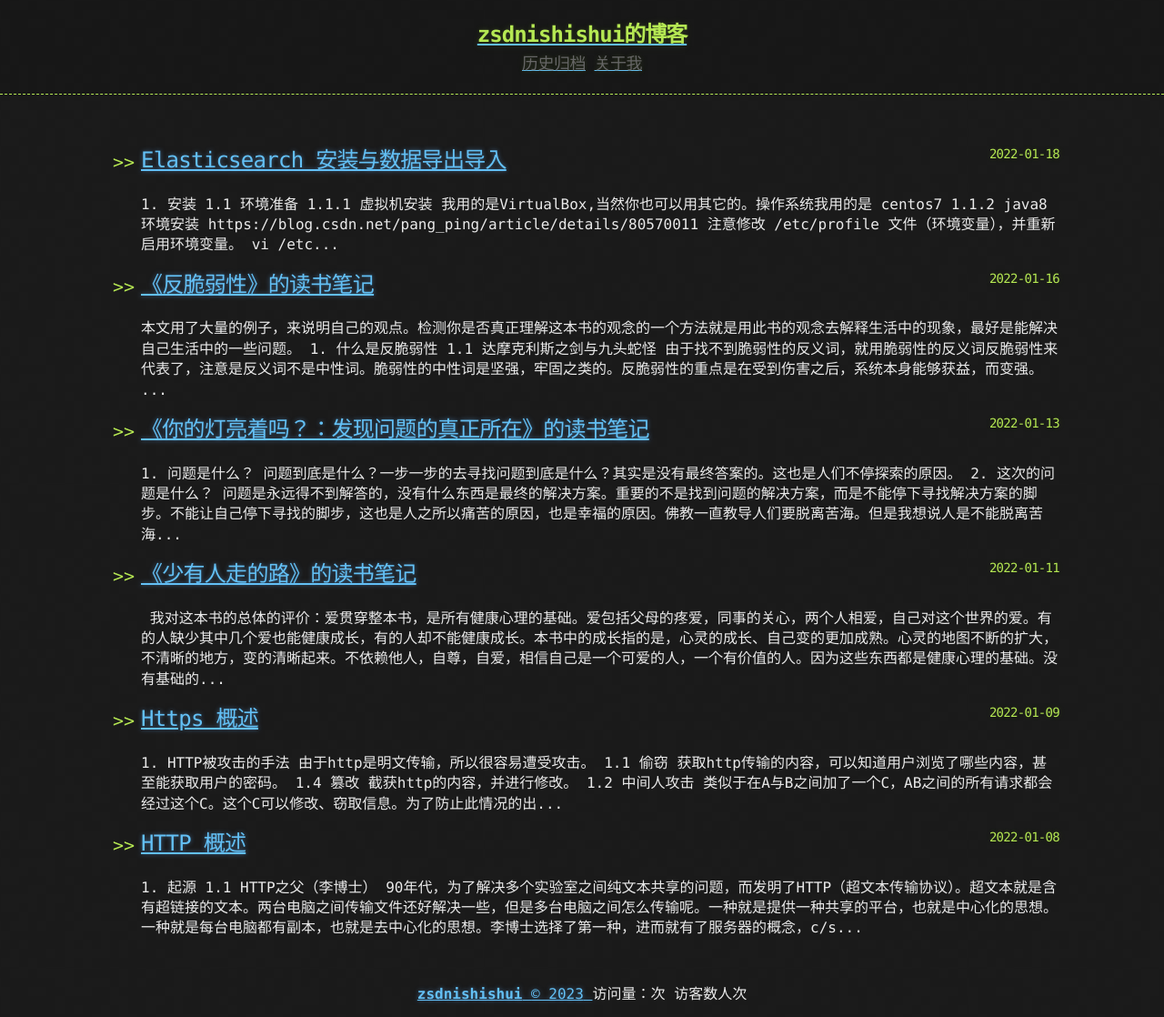
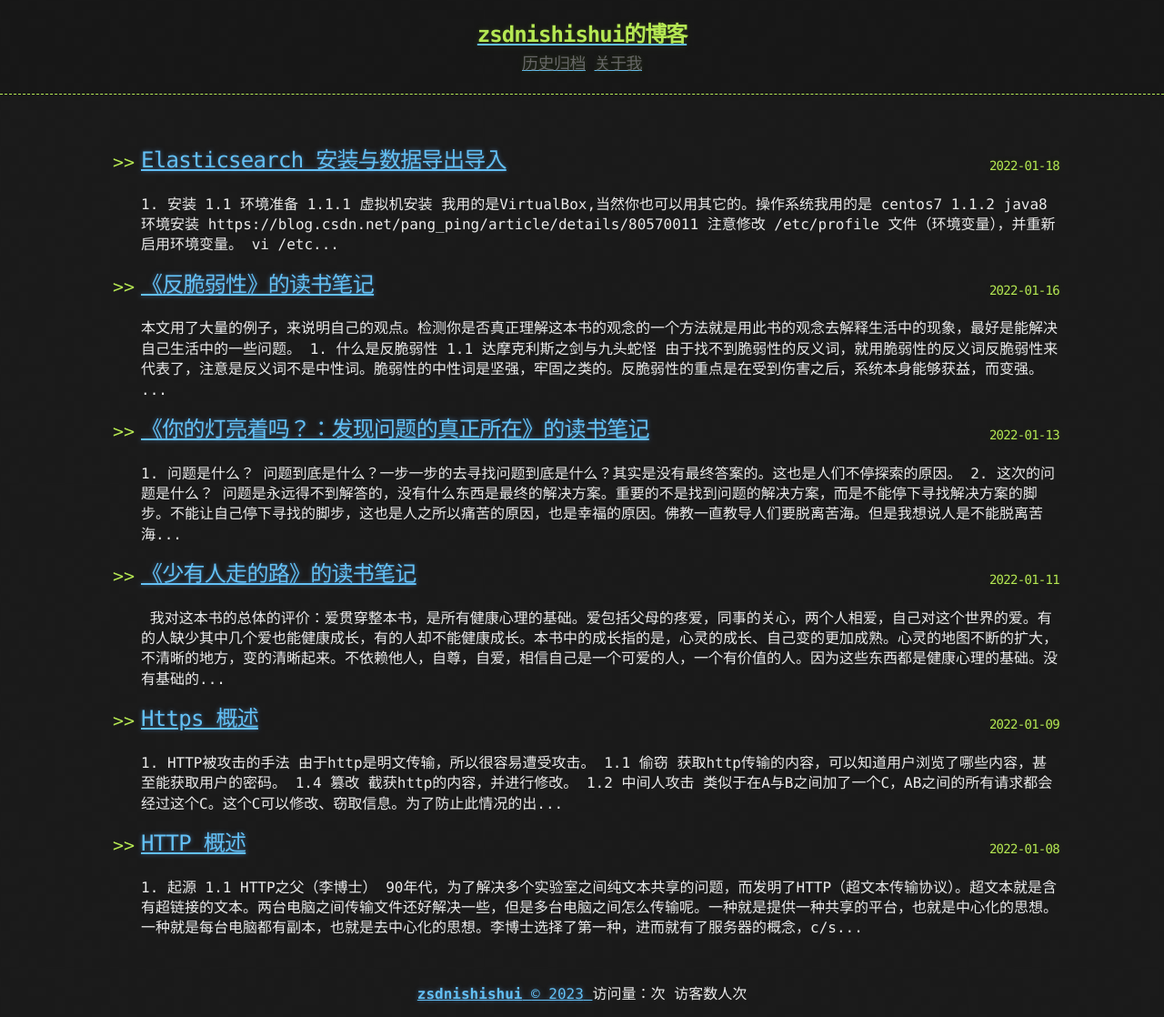
Before and after one commit to zsdnishishui/first, a Jekyll site: the page built from index.html, in a window 1280 px wide. Shown: the whole page at 91% size. Built offline with Jekyll 4.4.1, drawn with Linux system fonts in a browser that asks for light colours; the list of posts is cut into pages by our own code; comment, search, counter and statistics services are not loaded.

Commit message:
微调样式

```diff
--- a/index.html
+++ b/index.html
@@ -7,7 +7,7 @@ layout: default
       <li>
           <h2>
               <a href="{{ post.url | prepend: site.baseurl | replace: '//', '/' }}">{{ post.title }}</a>
-              <time style="font-size: 14px;float: right;" datetime="{{ post.date | date_to_xmlschema }}">{{ post.date | date: '%Y-%m-%d' }}</time>
+              <time  style="font-size: 14px;float: right;margin-top: 13px;" datetime="{{ post.date | date_to_xmlschema }}">{{ post.date | date: '%Y-%m-%d' }}</time>
           </h2>
 
           <p>{{ post.content | strip_html | truncate:200 }}</p>
```
